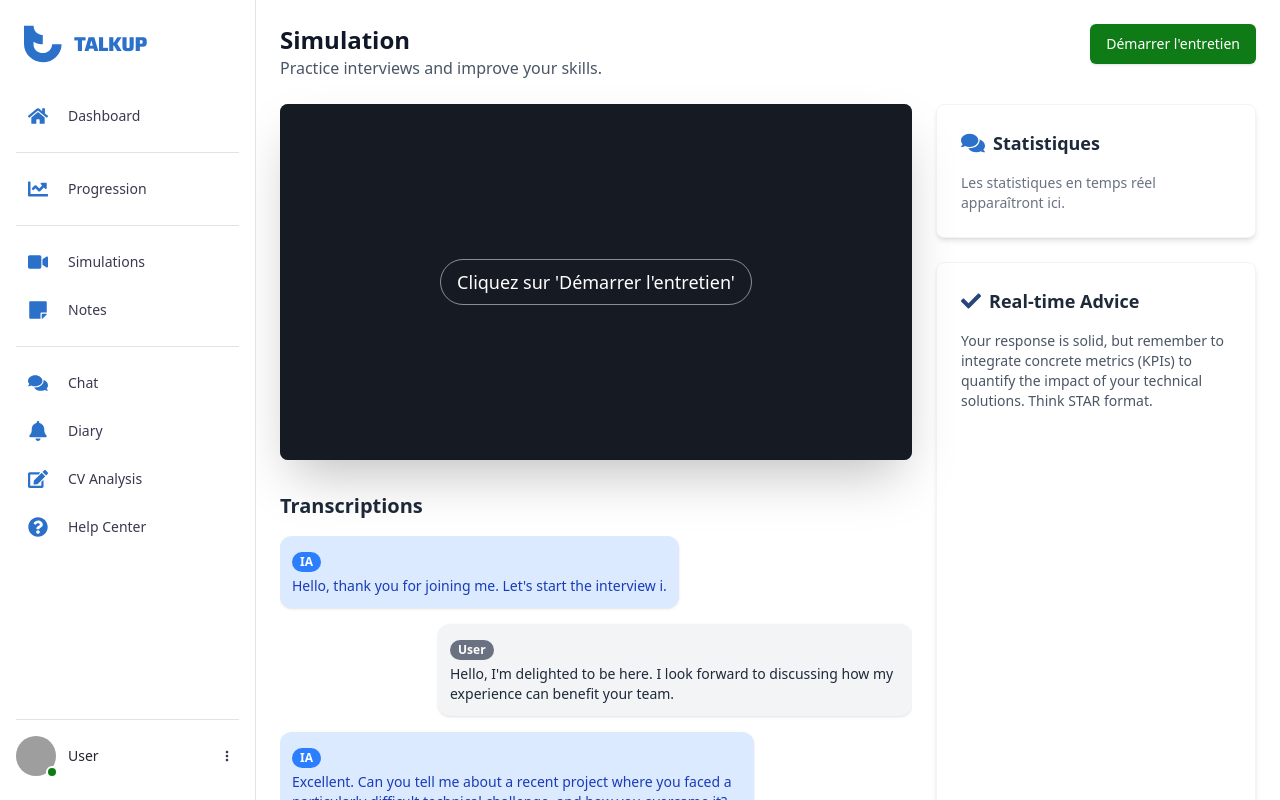
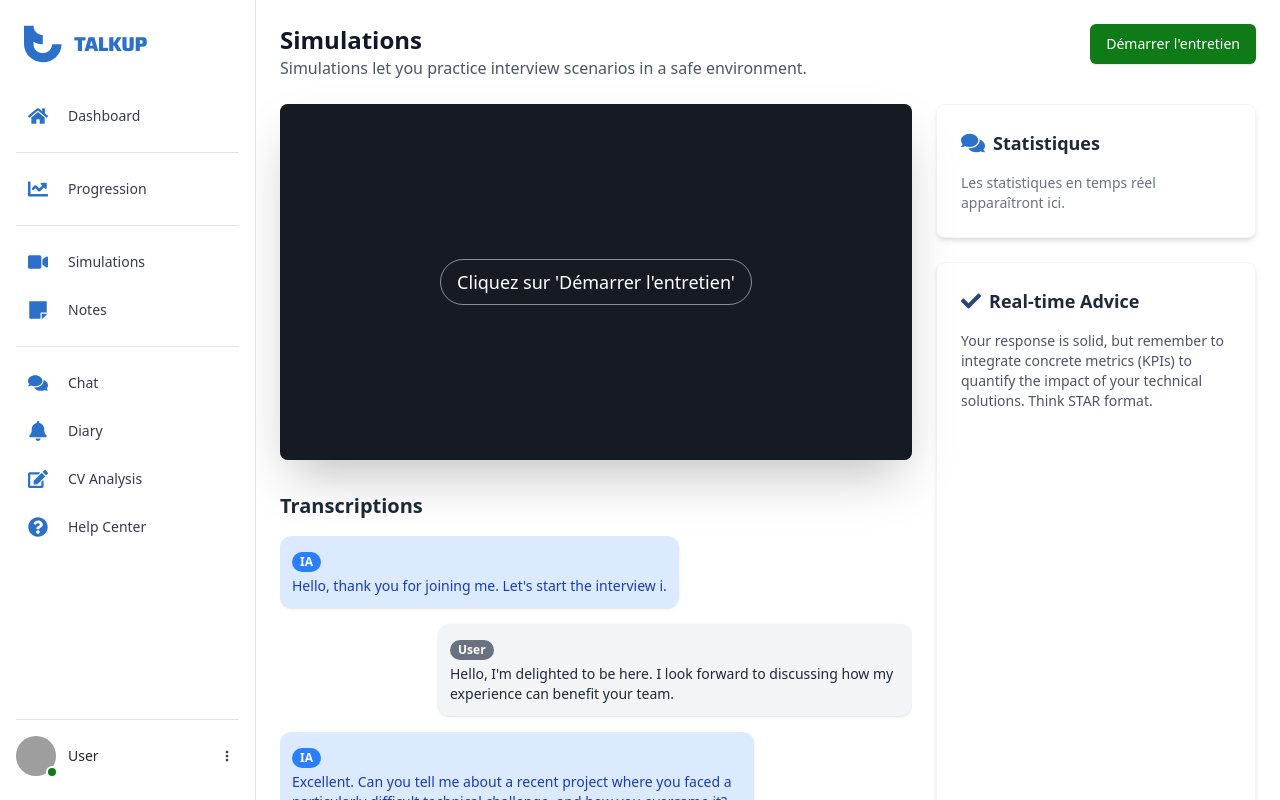
Before and after one commit to Tugduoff/TalkUp.AI, a React (Vite) app in the folder web/: page /simulations in a window 1280 px wide. Built offline with nearby package versions, Linux system fonts and the light colour scheme; no server answers; sample sign-in values are in the browser's storage; grey boxes are pictures that could not be loaded.

Commit message:
Fix:Update static data in Simulations component to satisfy routing tests

```diff
--- a/web/src/routes/simulations.tsx
+++ b/web/src/routes/simulations.tsx
@@ -17,7 +17,6 @@ export const Route = createFileRoute('/simulations')({
  *
  * @returns {JSX.Element} The rendered Simulation page with the complete layout.
  */
-
 function Simulations() {
   const staticTranscriptions: TranscriptionBubbleProps[] = [
     {
@@ -35,8 +34,10 @@ function Simulations() {
   ];
 
   const simulationData = {
-    pageTitle: 'Simulation',
-    pageSubtitle: 'Practice interviews and improve your skills.',
+    pageTitle: 'Simulations',
+
+    pageSubtitle:
+      'Simulations let you practice interview scenarios in a safe environment.',
 
     simulationTimer: '03:45',
     simulationStatus: 'active' as const,
```
